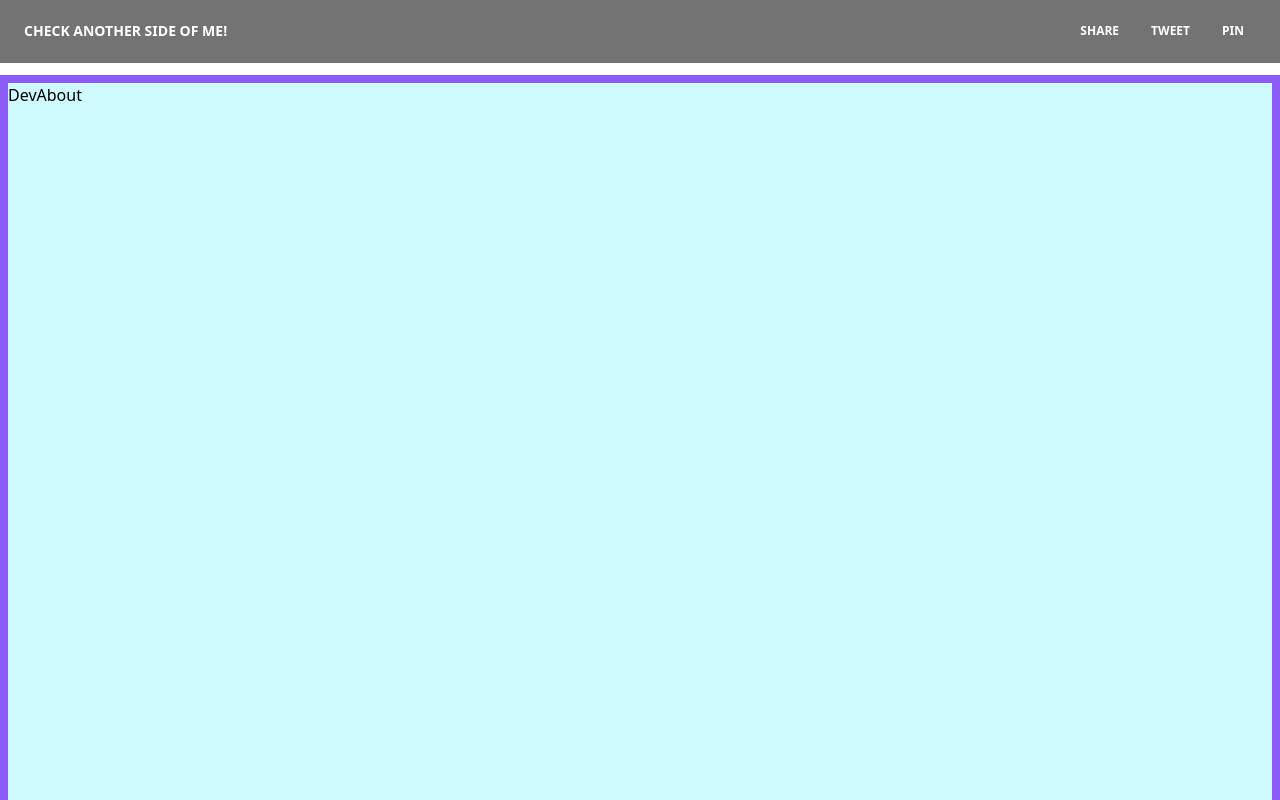
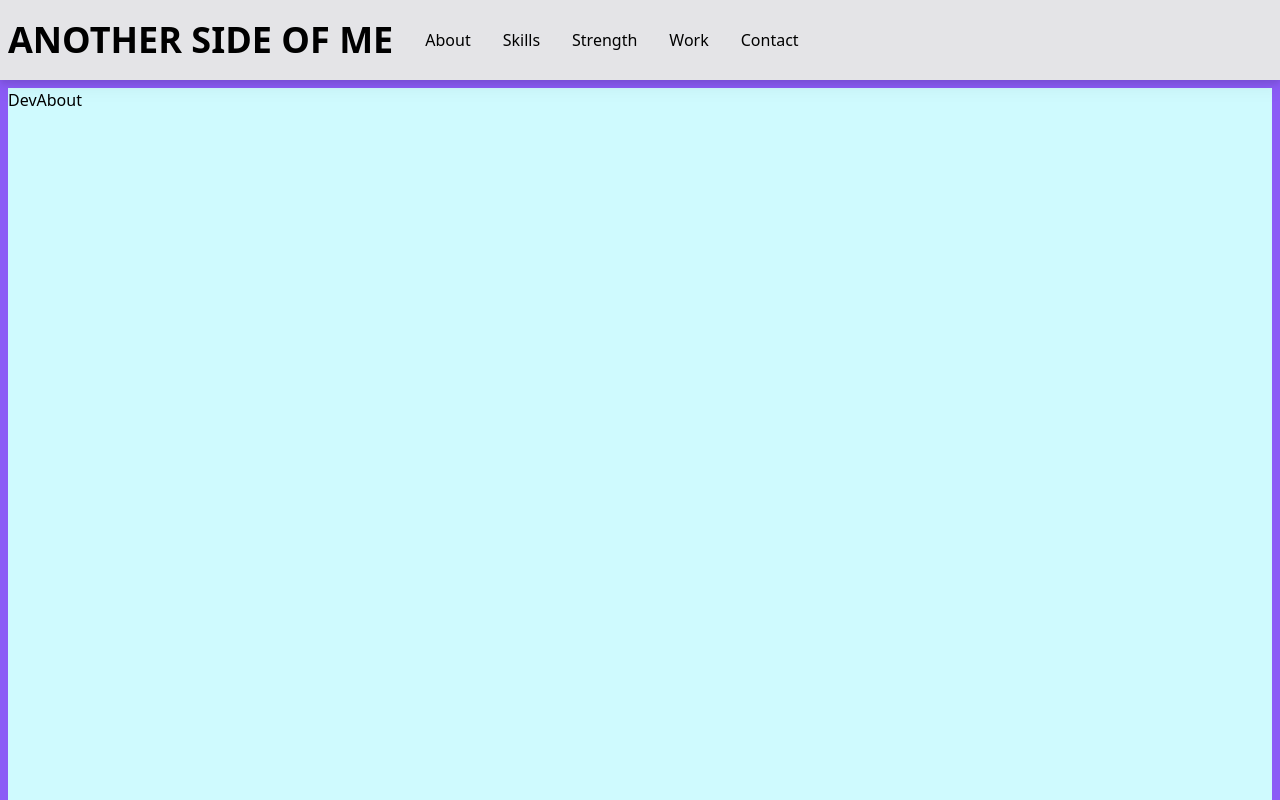
Before and after one commit to Hippiengypsy/personal-webpage-react-next, a Next.js app: page /developer in a window 1280 px wide. Shown: the top 800 px of the page. Built offline with nearby package versions, Linux system fonts and the light colour scheme.

Commit message:
[Feat] nav bar Link to section when click the item on nav bar on devloper page

```diff
--- a/components/common/contact/Contact.tsx
+++ b/components/common/contact/Contact.tsx
@@ -1,11 +1,12 @@
 /* eslint-disable @next/next/no-img-element */
 import React from 'react'
+import { Element } from 'react-scroll';
 
 type Props = {}
 
 const Contact = (props: Props) => {
   return (
-    <footer className="bg-white pt-20 lg:pt-[120px] pb-10 lg:pb-20 relative z-10">
+    <Element name='contact' className="bg-white pt-20 lg:pt-[120px] pb-10 lg:pb-20 relative z-10">
        <div className="container">
           <div className="flex flex-wrap -mx-4">
              <div className="w-full sm:w-2/3 lg:w-3/12 px-4">
@@ -418,7 +419,7 @@
              </svg>
           </span>
        </div>
-    </footer>
+    </Element>
   )
 }
 
--- a/components/common/navBar/NavBar.tsx
+++ b/components/common/navBar/NavBar.tsx
@@ -1,62 +1,53 @@
-import React from "react";
+import React, {useState} from 'react';
+import { Link, animateScroll as scroll, } from 'react-scroll'
 
-export default function NavBar() {
-  const [navbarOpen, setNavbarOpen] = React.useState(false);
+
+import { MenuIcon, XIcon } from '@heroicons/react/outline';
+
+const Navbar = () => {
+    const [nav, setNav] = useState(false)
+    const handleClick = () => setNav(!nav)
+
+    const handleClose =()=> setNav(!nav)
+
   return (
-    <>
-      <nav className="relative flex flex-wrap items-center justify-between px-2 py-3 bg-neutral-500 mb-3">
-        <div className="container px-4 mx-auto flex flex-wrap items-center justify-between">
-          <div className="w-full relative flex justify-between lg:w-auto lg:static lg:block lg:justify-start">
-            <a
-              className="text-sm font-bold leading-relaxed inline-block mr-4 py-2 whitespace-nowrap uppercase text-white"
-              href="./"
-            >
-              check another side of me!
-            </a>
-            <button
-              className="text-white cursor-pointer text-xl leading-none px-3 py-1 border border-solid border-transparent rounded bg-transparent block lg:hidden outline-none focus:outline-none"
-              type="button"
-              onClick={() => setNavbarOpen(!navbarOpen)}
-            >
-              <i className="fas fa-bars"></i>
-            </button>
-          </div>
-          <div
-            className={
-              "lg:flex flex-grow items-center" +
-              (navbarOpen ? " flex" : " hidden")
-            }
-            id="example-navbar-danger"
-          >
-            <ul className="flex flex-col lg:flex-row list-none lg:ml-auto">
-              <li className="nav-item">
-                <a
-                  className="px-3 py-2 flex items-center text-xs uppercase font-bold leading-snug text-white hover:opacity-75"
-                  href="#pablo"
-                >
-                  <i className="fab fa-facebook-square text-lg leading-lg text-white opacity-75"></i><span className="ml-2">Share</span>
-                </a>
-              </li>
-              <li className="nav-item">
-                <a
-                  className="px-3 py-2 flex items-center text-xs uppercase font-bold leading-snug text-white hover:opacity-75"
-                  href="#pablo"
-                >
-                  <i className="fab fa-twitter text-lg leading-lg text-white opacity-75"></i><span className="ml-2">Tweet</span>
-                </a>
-              </li>
-              <li className="nav-item">
-                <a
-                  className="px-3 py-2 flex items-center text-xs uppercase font-bold leading-snug text-white hover:opacity-75"
-                  href="#pablo"
-                >
-                  <i className="fab fa-pinterest text-lg leading-lg text-white opacity-75"></i><span className="ml-2">Pin</span>
-                </a>
-              </li>
-            </ul>
-          </div>
+    <div className='w-screen h-[80px] z-10 bg-zinc-200 drop-shadow-lg'>
+      <div className='px-2 flex justify-between items-center w-full h-full'>
+        <div className='flex items-center'>
+          <h1 className='text-3xl font-bold mr-4 sm:text-4xl'><a href='./'>ANOTHER SIDE OF ME</a></h1>
+          <ul className='hidden md:flex'>
+          <li><Link to="devAbout" smooth={true} duration={500}>About</Link></li>
+          <li><Link to="devSkills" smooth={true} duration={500}>Skills</Link></li>
+          <li><Link to="devStrength" smooth={true} duration={500}>Strength</Link></li>
+          <li><Link to="devWork" smooth={true} duration={500}>Work</Link></li>
+          <li><Link to="contact" smooth={true} duration={500}>Contact</Link></li>
+          </ul>
         </div>
-      </nav>
-    </>
+        {/* <div className='hidden md:flex pr-4'>
+          <button className='border-none bg-transparent text-black mr-4'>
+            Sign In
+          </button>
+          <button className='px-8 py-3'>Sign Up</button>
+        </div> */}
+        <div className='md:hidden mr-4' onClick={handleClick}>
+            {!nav ? <MenuIcon className='w-5' /> : <XIcon className='w-5' />}
+
+        </div>
+      </div>
+
+      <ul className={!nav ? 'hidden' : 'absolute bg-zinc-200 w-full px-8'}>
+          <li className='border-b-2 border-zinc-300 w-full'><Link onClick={handleClose} to="devAbout" smooth={true} duration={500}>About</Link></li>
+          <li className='border-b-2 border-zinc-300 w-full'><Link onClick={handleClose} to="devSkills" smooth={true} duration={500}>Skills</Link></li>
+          <li className='border-b-2 border-zinc-300 w-full'><Link onClick={handleClose} to="devStrength" smooth={true} duration={500}>Strength</Link></li>
+          <li className='border-b-2 border-zinc-300 w-full'><Link onClick={handleClose} to="devWork" smooth={true} duration={500}>Work</Link></li>
+          <li className='border-b-2 border-zinc-300 w-full'><Link onClick={handleClose} to="contact" smooth={true} duration={500}>Contact</Link></li>
+        {/* <div className='flex flex-col my-4'>
+            <button className='bg-transparent text-indigo-600 px-8 py-3 mb-4'>Sign In</button>
+            <button className='px-8 py-3'>Sign Up</button>
+        </div> */}
+      </ul>
+    </div>
   );
-}
+};
+
+export default Navbar;
--- a/styles/globals.css
+++ b/styles/globals.css
@@ -1,3 +1,14 @@
 @tailwind base;
 @tailwind components;
 @tailwind utilities;
+
+@layer base {
+    li {
+      @apply p-4
+    }
+
+    button {
+      @apply text-white border bg-indigo-600 border-indigo-600
+      hover:bg-transparent hover:text-indigo-600 rounded-md
+    }
+  }
```
